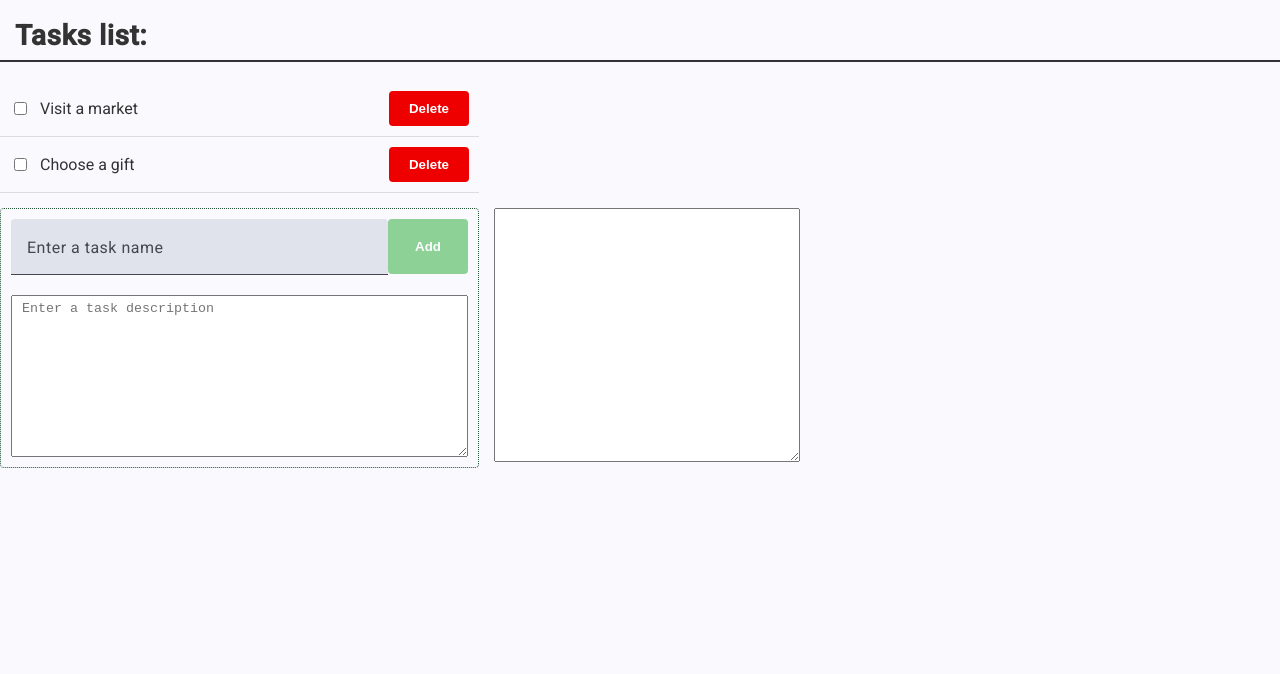
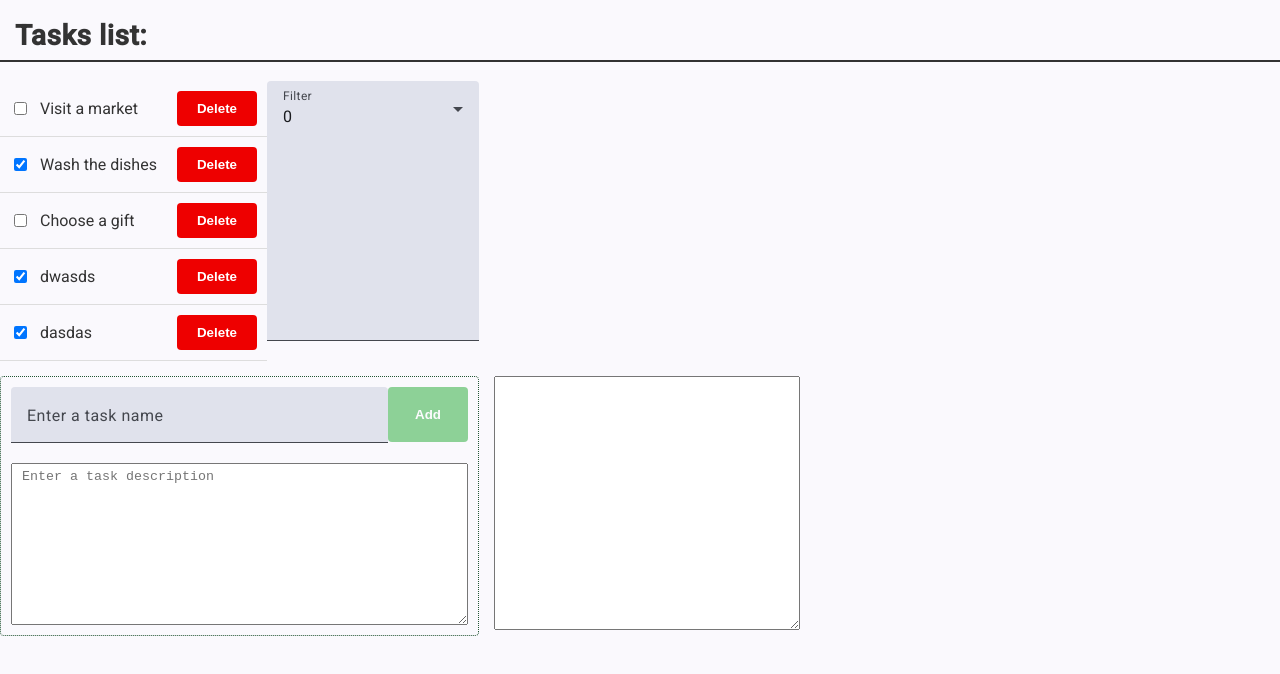
Before and after one commit to Angular-OTUS/ToDoList-VorobyevAnatoliy, an Angular app: page / in a window 1280 px wide. Shown: the top 674 px of the page. Built offline with nearby package versions, Linux system fonts and the light colour scheme; data requests are answered from the project's data file.

Commit message:
task status filter works but doesn't display text combobox items

```diff
--- a/db.json
+++ b/db.json
@@ -4,19 +4,30 @@
       "id": "1",
       "text": "Visit a market",
       "description": "Buy milk and cat's food",
-      "status": 0
+      "status": 1
     },
     {
       "id": "2",
       "text": "Wash the dishes",
       "description": "Come on!",
-      "status": 1
+      "status": 2
     },
     {
       "id": "3",
       "text": "Choose a gift",
       "description": "Mom's birthday soon",
-      "status": 0
+      "status": 1
+    },
+    {
+      "id": "d143",
+      "text": "dwasds",
+      "status": 2
+    },
+    {
+      "id": "25a3",
+      "text": "dasdas",
+      "description": "dasds",
+      "status": 2
     }
   ]
 }
--- a/src/app/components/to-do-list-item/to-do-list-item.ts
+++ b/src/app/components/to-do-list-item/to-do-list-item.ts
@@ -1,5 +1,5 @@
 import {Component, computed, inject, model, output, signal} from '@angular/core';
-import {Status, Task, TaskStatus} from '../../models/task';
+import {Task, TaskStatus} from '../../models/task';
 import {Button} from '../button/button';
 import {TooltipDirective} from '../../directives/tooltip';
 import {FormsModule} from '@angular/forms';
@@ -53,7 +53,7 @@ export class ToDoListItem {
 
   protected onStatusChange(evt: Event): void {
     const checkbox = evt.target as HTMLInputElement
-    const status: Status = checkbox.checked ? TaskStatus.Completed : TaskStatus.InProgress
+    const status: TaskStatus = checkbox.checked ? TaskStatus.Completed : TaskStatus.InProgress
     this.storageService.updateTask(this.task().id, {status}).subscribe({
       next: (task: Task) => {
         console.log(task)
--- a/src/app/components/to-do-list/to-do-list.css
+++ b/src/app/components/to-do-list/to-do-list.css
@@ -24,6 +24,10 @@
   margin: 0;
   width: 100%;
   grid-column: 1 / 2;
+}
+
+.tasks--filter {
+  grid-column: 2 / 3;
 }
 
 .add-task {
--- a/src/app/components/to-do-list/to-do-list.html
+++ b/src/app/components/to-do-list/to-do-list.html
@@ -1,6 +1,5 @@
 <h1 class="title">Tasks list:</h1>
 <main class="tasks--container">
-<!--  <app-to-do-status-selector [(selectedStatus)]="filterStatus"/>-->
   <app-loading-spinner [isLoading]="isLoading()">
     <ul class="tasks--list">
       @for (task of filteredTasks(); track task.id) {
@@ -16,6 +15,7 @@
         <p class="tasks--empty">There is no active tasks!</p>
       }
     </ul>
+    <app-to-do-status-selector class="tasks--filter" [(selectedStatus)]="filterStatus"/>
   </app-loading-spinner>
   <div class="add-task">
     <mat-form-field class="add-task--form-field">
--- a/src/app/components/to-do-list/to-do-list.ts
+++ b/src/app/components/to-do-list/to-do-list.ts
@@ -1,5 +1,5 @@
 import {Component, computed, inject, OnInit, signal} from '@angular/core';
-import {Status, Task, TaskData, TaskStatus} from '../../models/task';
+import {Task, TaskData, TaskStatus} from '../../models/task';
 import {FormsModule} from '@angular/forms';
 import {ToDoListItem} from '../to-do-list-item/to-do-list-item';
 import {MatFormField, MatInput, MatLabel} from '@angular/material/input';
@@ -39,9 +39,9 @@ export class ToDoList implements OnInit {
 
   protected readonly tasks = signal<Task[]>([])
 
-  protected readonly filterStatus = signal<Status>(TaskStatus.NotSet)
+  protected readonly filterStatus = signal<TaskStatus>(TaskStatus.NotSet)
 
-  protected readonly filteredTasks = computed(() => this.tasks().filter((task) => task.status === this.filterStatus()));
+  protected readonly filteredTasks = computed(() => this.tasks().filter((task) => this.filterStatus() == TaskStatus.NotSet || task.status === this.filterStatus()));
 
   protected readonly isLoading = signal(false)
 
@@ -70,6 +70,7 @@ export class ToDoList implements OnInit {
         next: (tasks: Task[]) => {
           this.tasks.set(tasks)
           this.toastService.showSuccess(`${this.tasks().length} tasks successfully loaded`)
+          console.log(tasks)
         },
         error: (error: Error) => this.toastService.showError(`Tasks can't be loaded. Probably should run app with 'npm start' instead of 'ng serve'.\n${error.message}`),
       })
--- a/src/app/components/to-do-status-selector/to-do-status-selector.css
+++ b/src/app/components/to-do-status-selector/to-do-status-selector.css
@@ -0,0 +1,4 @@
+:host {
+  display: flex;
+  justify-content: center;
+}
--- a/src/app/components/to-do-status-selector/to-do-status-selector.html
+++ b/src/app/components/to-do-status-selector/to-do-status-selector.html
@@ -1,8 +1,8 @@
 <mat-form-field appearance="fill">
   <mat-label>Filter</mat-label>
   <mat-select [(value)]="selectedStatus" (selectionChange)="onChanged($event)">
-    @for (status of statuses; track status) {
-      <mat-option [value]="TaskStatus[status]">{{status}}</mat-option>
+    @for (status of TaskStatuses; track status) {
+      <mat-option [value]="status">{{status}}</mat-option>
     }
   </mat-select>
 </mat-form-field>
--- a/src/app/components/to-do-status-selector/to-do-status-selector.ts
+++ b/src/app/components/to-do-status-selector/to-do-status-selector.ts
@@ -1,6 +1,6 @@
 import {Component, model} from '@angular/core';
 import {MatOption, MatSelect, MatSelectChange} from '@angular/material/select';
-import {Status, TaskStatus} from '../../models/task';
+import {TaskStatus, TaskStatuses} from '../../models/task';
 import {FormsModule} from '@angular/forms';
 import {MatFormField, MatLabel} from '@angular/material/input';
 
@@ -19,13 +19,11 @@ import {MatFormField, MatLabel} from '@angular/material/input';
 })
 export class ToDoStatusSelector {
 
-  public selectedStatus = model<Status>(TaskStatus.NotSet)
+  public selectedStatus = model<TaskStatus>(TaskStatus.NotSet)
 
-  protected statuses: string[] = Object.keys(TaskStatus);
-
-  onChanged($event: MatSelectChange<Status>) {
+  onChanged($event: MatSelectChange<TaskStatus>) {
     this.selectedStatus.set($event.value)
   }
 
-  protected readonly TaskStatus = TaskStatus;
+  protected readonly TaskStatuses = TaskStatuses;
 }
--- a/src/app/models/task.ts
+++ b/src/app/models/task.ts
@@ -1,15 +1,19 @@
-export const TaskStatus = {
-  NotSet: 0,
-  InProgress: 1,
-  Completed: 2,
-} as const
+export const enum TaskStatus {
+  NotSet = 0,
+  InProgress= 1,
+  Completed = 2,
+}
 
-export type Status = typeof TaskStatus[keyof typeof TaskStatus];
+export const TaskStatuses: TaskStatus[] = [
+  TaskStatus.NotSet,
+  TaskStatus.InProgress,
+  TaskStatus.Completed,
+]
 
 export interface TaskData {
   text: string;
   description: string;
-  status: Status;
+  status: TaskStatus;
 }
 
 export interface Task extends TaskData {
```
